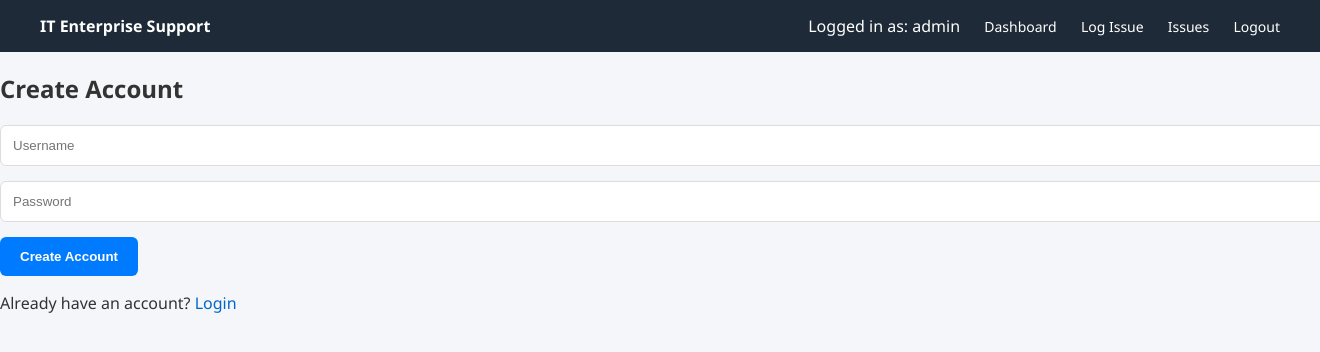
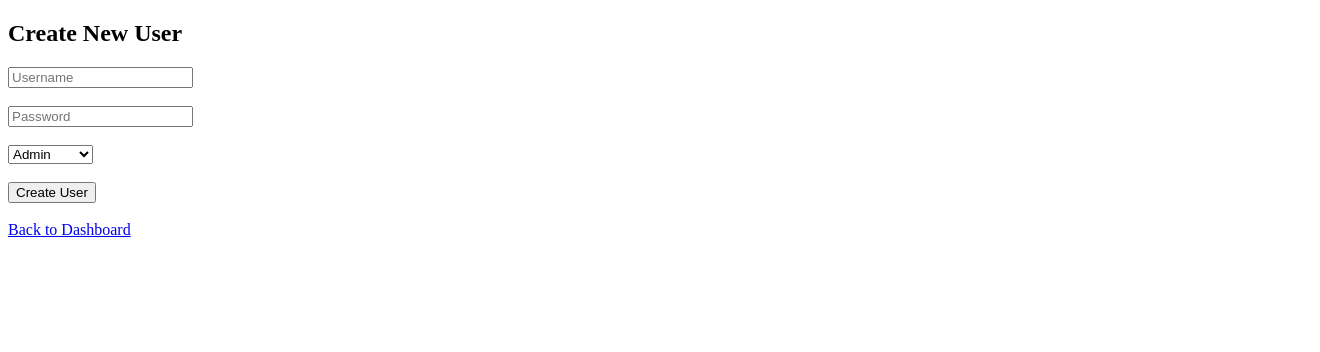
Before and after one commit to SamsonDeon/IT_Support_System, a Flask app: template templates/signup.html in a window 1320 px wide; the page is wider, and only the part inside the window is pictured. Shown: the top 352 px of that part. Run offline with Flask 3, Linux system fonts and the light colour scheme; the template is opened without the code that fills it, so the values that code supplies are empty; a user stored in the database is signed in.

Commit message:
Fixed signup route and admin control

```diff
--- a/templates/dashboard.html
+++ b/templates/dashboard.html
@@ -18,6 +18,9 @@
         <a href="/view_issues">Issues</a>
         <a href="/logout">Logout</a>
     </div>
+        {% if session['role'] == 'Admin' %}
+        <a href="/signup">Create User</a>
+        {% endif %}
 </div>
 
 <div class="container">
--- a/templates/signup.html
+++ b/templates/signup.html
@@ -1,39 +1,27 @@
 <!DOCTYPE html>
 <html>
 <head>
-    <title>Sign Up - IT Support System</title>
-    <link rel="stylesheet" href="{{ url_for('static', filename='style.css') }}">
+    <title>Create User</title>
 </head>
-<body class="login-body">
-    <div class="navbar">
-    <div class="nav-left">
-        <strong>IT Enterprise Support</strong>
-    </div>
+<body>
 
-    <div class="nav-right">
-        Logged in as: {{ session['user'] }}
-        <a href="/dashboard">Dashboard</a>
-        <a href="/log_issue">Log Issue</a>
-        <a href="/view_issues">Issues</a>
-        <a href="/logout">Logout</a>
-    </div>
-</div>
+<h2>Create New User</h2>
 
+<form method="POST">
+    <input type="text" name="username" placeholder="Username" required><br><br>
 
-<div class="login-card">
-    <h2>Create Account</h2>
+    <input type="password" name="password" placeholder="Password" required><br><br>
 
-    <form method="POST">
-        <input type="text" name="username" placeholder="Username" required>
-        <input type="password" name="password" placeholder="Password" required>
+    <select name="role" required>
+        <option value="Admin">Admin</option>
+        <option value="Technician">Technician</option>
+    </select><br><br>
 
-        <button type="submit">Create Account</button>
-    </form>
+    <button type="submit">Create User</button>
+</form>
 
-    <p>Already have an account?
-        <a href="/">Login</a>
-    </p>
-</div>
+<br>
+<a href="/dashboard">Back to Dashboard</a>
 
 </body>
 </html>
```
